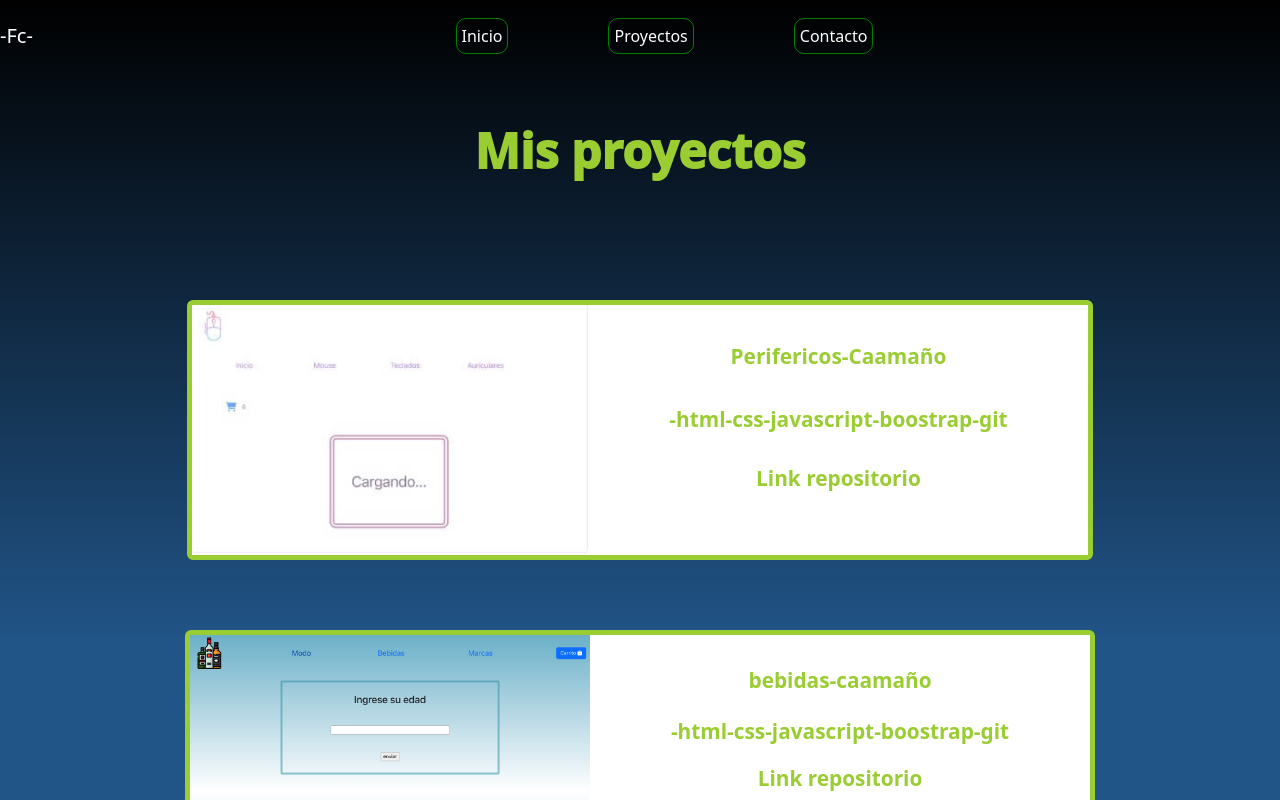
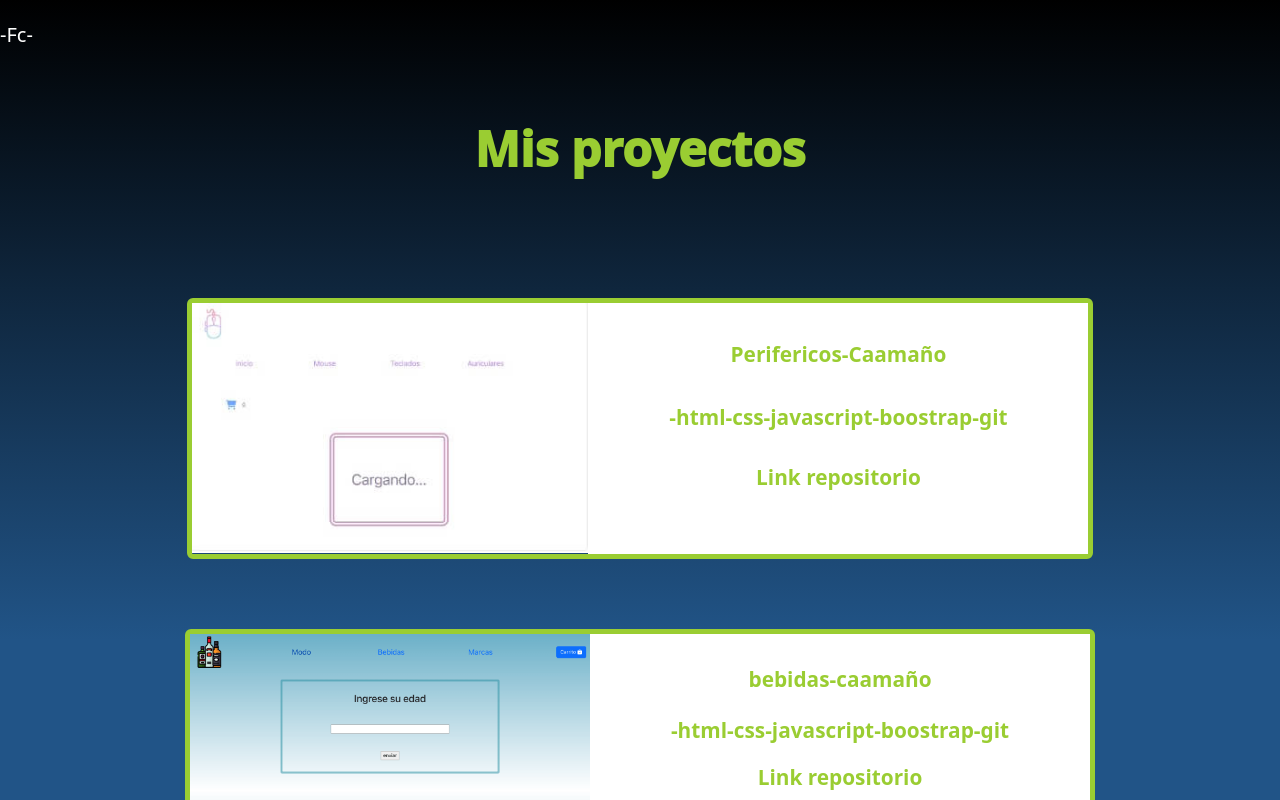
Before and after one commit to FacundoCaamano/Portfolio-2.0, a React (Create React App) app: page /proyectos in a window 1280 px wide. Shown: the top 800 px of the page. Built offline with nearby package versions, Linux system fonts and the light colour scheme.

Commit message:
usando libreria animatecss

```diff
--- a/package.json
+++ b/package.json
@@ -6,6 +6,7 @@
     "@testing-library/jest-dom": "^5.16.5",
     "@testing-library/react": "^13.4.0",
     "@testing-library/user-event": "^13.5.0",
+    "animate.css": "^4.1.1",
     "bootstrap": "^5.2.2",
     "react": "^18.2.0",
     "react-bootstrap": "^2.5.0",
--- a/public/index.html
+++ b/public/index.html
@@ -3,6 +3,8 @@
   <head>
     <meta charset="utf-8" />
     <link rel="icon" href="%PUBLIC_URL%/favicon.ico" />
+    <link
+    rel="stylesheet" href="https://cdnjs.cloudflare.com/ajax/libs/animate.css/4.1.1/animate.min.css"/>
     <meta name="viewport" content="width=device-width, initial-scale=1" />
     <meta name="theme-color" content="#000000" />
     <meta
--- a/src/App.scss
+++ b/src/App.scss
@@ -3,6 +3,10 @@ body{
   color: yellowgreen;
   background-repeat: no-repeat;
   background-attachment: fixed;
+  overflow-x: hidden;
+}
+html{
+  overflow-x: hidden;
 }
 
 .App {
--- a/src/components/InicioContainer/InicioContainer.jsx
+++ b/src/components/InicioContainer/InicioContainer.jsx
@@ -7,23 +7,23 @@ export const InicioContainer=()=>{
     return(
         <div className='contenedor__inicio'>
             <h1 className='contenedor__inicio--titulo'>Mi portafolio</h1>
-            <p className='contenedor__inicio--sobreMi'>
+            <p className='contenedor__inicio--sobreMi '>
                 hola mi nombre es Facundo Caamaño y soy desarrollador Frontend ectualmente estoy estudiando en coder house  cursando la carrera de full stack, me apasiona mucho el mundo de la programacion y la idea de aprender nuevas tecnologias para crear paginas web
             </p>
+            <div className='contenedor__perfil animate__animated animate__backInRight'>
+               <div className='contenedor__perfil--iconos'>
+                    <img src="https://cdn-icons-png.flaticon.com/512/3536/3536505.png" alt="linkedin" className='contenedor__perfil--iconos-E'/> linkedin
+               </div>
+               <div className='contenedor__perfil--iconos'>
+                    <img src='https://cdn-icons-png.flaticon.com/512/3135/3135731.png' alt='cv' className='contenedor__perfil--iconos-E'/> cv
+               </div>
+            </div>
 
             <div className='certificados'>
                 <h2>certificados</h2>
                     <img src={desarrolloweb}  className="certificados--img" alt='cert'/>
                     <img src={javascript} className="certificados--img" alt='cert'/>
                     <img src={Reactjs} className="certificados--img" alt="cert" />
-            </div>
-            <div className='contenedor__perfil'>
-               <div className='contenedor__perfil--iconos'>
-                    <img src="https://cdn-icons-png.flaticon.com/512/3536/3536505.png" alt="linkedin" className='contenedor__perfil--iconos-E'/> linkedin
-               </div>
-               <div className='contenedor__perfil--iconos'>
-                    <img src='https://cdn-icons-png.flaticon.com/512/3135/3135731.png' alt='cv' className='contenedor__perfil--iconos-E'/> cv
-               </div>
             </div>
             <div className='skills'>
                 <h2 className='skiils__titulo'>Skills</h2>
--- a/src/components/NavBar/NavBar.jsx
+++ b/src/components/NavBar/NavBar.jsx
@@ -13,9 +13,9 @@ export const NavBar= () => {
                   <Navbar.Toggle aria-controls="responsive-navbar-nav" />
                   <Navbar.Collapse id="responsive-navbar-nav">
                     <Nav className="mr-auto">
-                      <NavLink to='/'className="nav--links">Inicio</NavLink>
-                      <NavLink to='/Proyectos' className="nav--links">Proyectos</NavLink>
-                      <NavLink to='/Contacto' className="nav--links">Contacto</NavLink>
+                      <NavLink to='/'className="nav--links animate__animated animate__backInLeft">Inicio</NavLink>
+                      <NavLink to='/Proyectos' className="nav--links animate__animated animate__backInRight">Proyectos</NavLink>
+                      <NavLink to='/Contacto' className="nav--links animate__animated animate__backInLeft">Contacto</NavLink>
                     </Nav>
                   </Navbar.Collapse>
                 </Navbar>
--- a/src/scss/components/_NavBar.scss
+++ b/src/scss/components/_NavBar.scss
@@ -2,10 +2,7 @@
     color: rgb(255, 255, 255);
     padding: 5px;
     margin: 10px 50px;
-    border: 1px solid green;
-    border-radius: 10px;
     text-decoration: none;
-
 }
 
 .navbar-toggler-icon{
--- a/src/scss/components/_Proyecto.scss
+++ b/src/scss/components/_Proyecto.scss
@@ -3,6 +3,7 @@
 .contenedor__proyectos{
     border: 5px solid yellowgreen;
     border-radius: 6px;
+    height: 261px;
     display: flex;
     margin-top: 70px;
     &--info{
@@ -29,6 +30,7 @@
     .contenedor__proyectos{
         flex-direction: column;
         width: 300px;
+        height: auto;
         margin: 40px 0;
     }
     .contenedor__proyectos--info{
```
Also changed, not shown: 2 other files (tests, documents, lock files or other folders).
